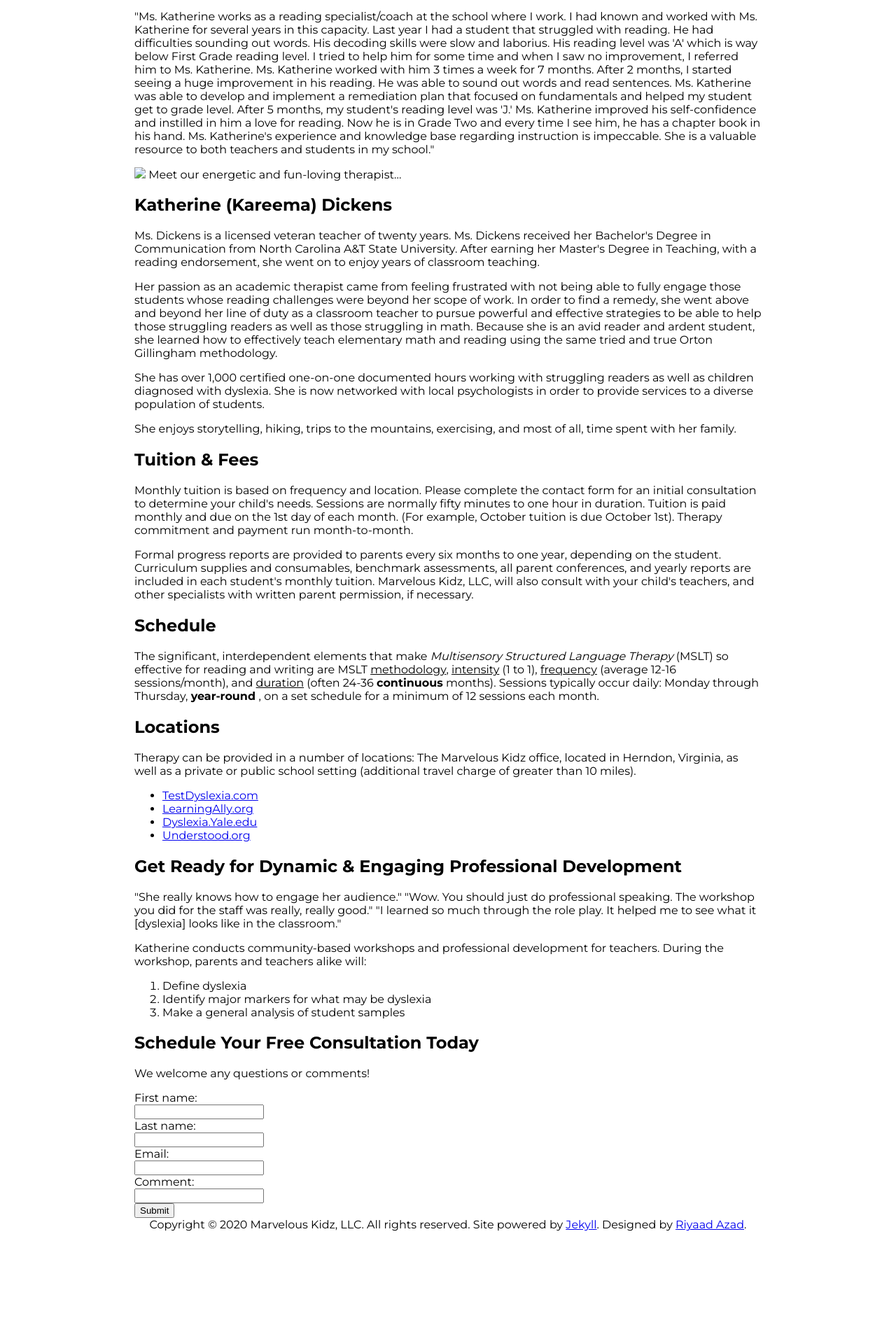
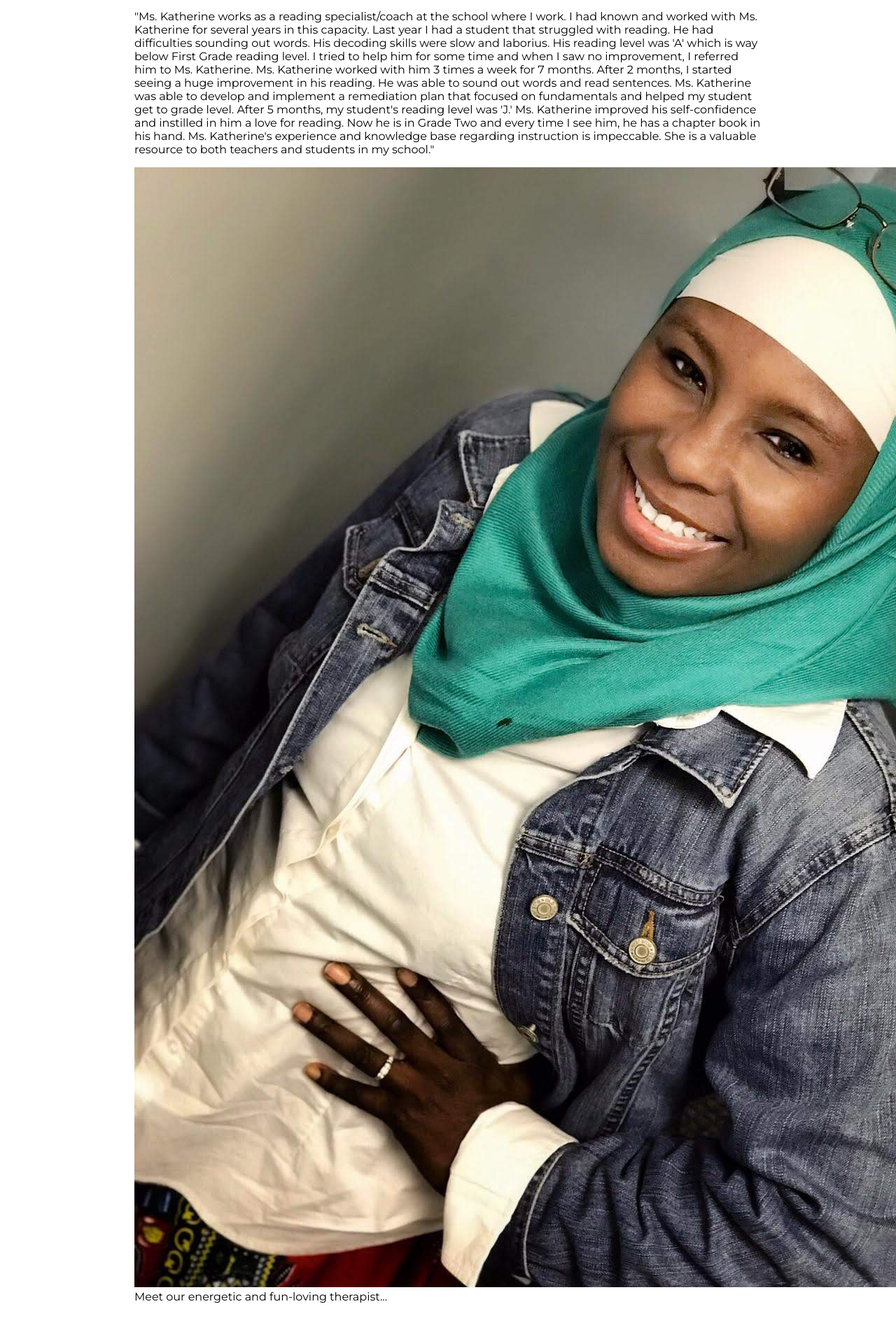
Before and after one commit to Marvelous-Kidz-LLC/marvelous-kidz-llc.github.io, a Jekyll site: the page built from index.html, in a window 1280 px wide. Shown: the part 1909-3792 px from the top of the page at 70% size. Built offline with Jekyll 4.4.1, drawn with Linux system fonts in a browser that asks for light colours; before the commit the page ends 3700 px from its top, so only the background shows below that.

Commit message:
Add profile picture URL

```diff
--- a/index.html
+++ b/index.html
@@ -95,7 +95,7 @@ layout: default
 </div>
 
 <div id="about" class="about section">
-    <img src="#" class="profile image">
+    <img src="/assets/images/IMG-20200109-WA0000.jpg" class="profile image">
     <span class="introducing">Meet our energetic and fun-loving therapist...</span>
     <h2>Katherine (Kareema) Dickens</h2>
     <p>Ms. Dickens is a licensed veteran teacher of twenty years. Ms. Dickens received her Bachelor's Degree in Communication from North Carolina A&amp;T State University. After earning her Master's Degree in Teaching, with a reading endorsement, she went on to enjoy years of classroom teaching.</p>
```
